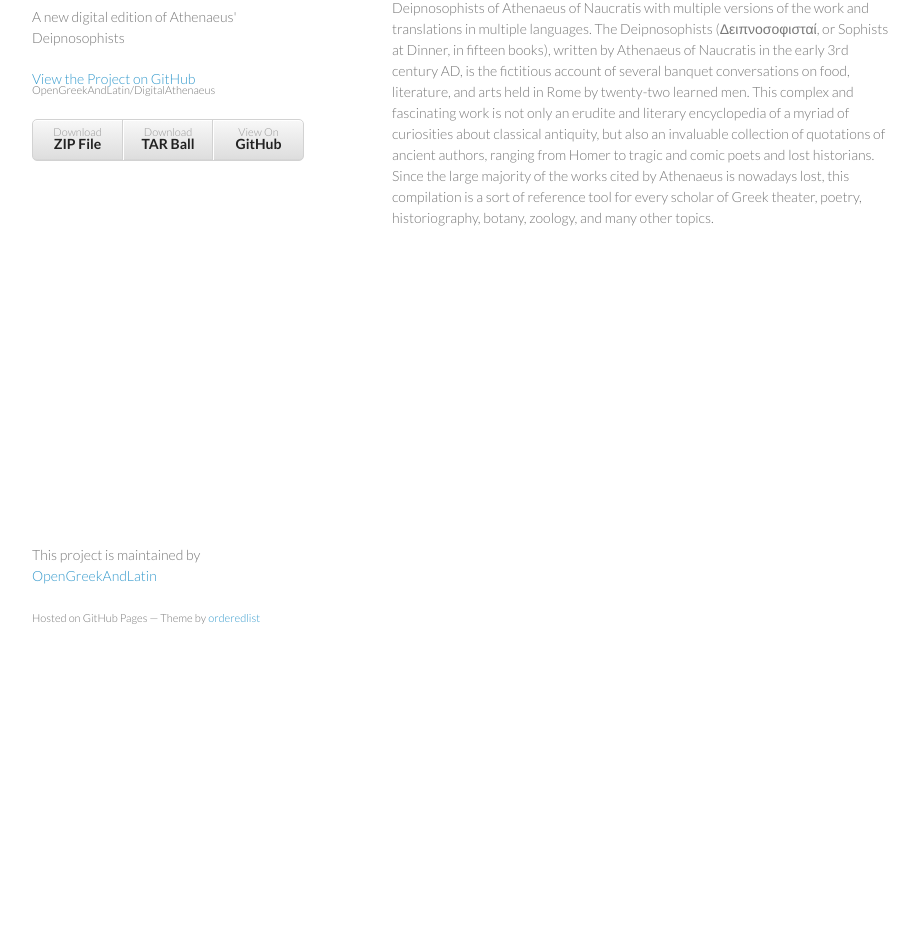
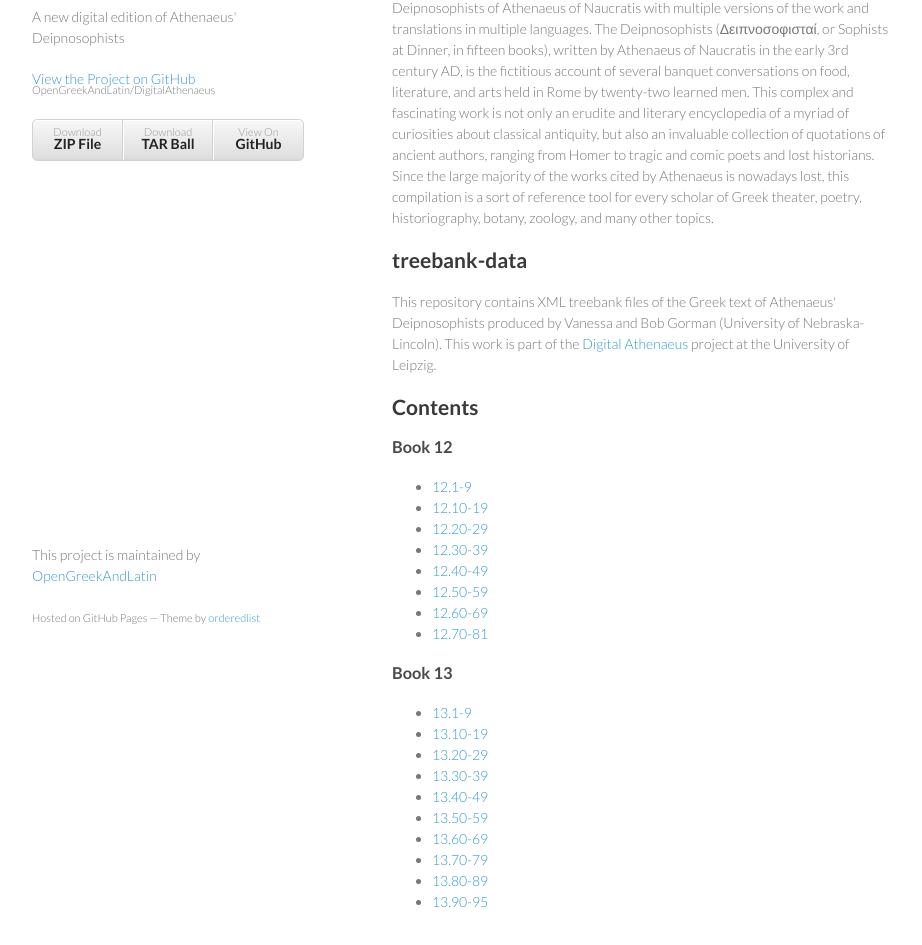
Before and after one commit to medaniel93/DigitalAthenaeus, a plain HTML site: page index.html in a window 1280 px wide. Shown: the part 103-1048 px from the top of the page, without its empty margins (178-1100 px from the left). Before the commit the page ends 800 px from the top, so only its background shows below. Drawn offline with Linux system fonts and the light colour scheme.

Commit message:
Create gh-pages branch via GitHub

```diff
--- a/index.html
+++ b/index.html
@@ -29,6 +29,44 @@
       </header>
       <section>
         <p>The <a href="http://www.dh.uni-leipzig.de/wo/projects/open-greek-and-latin-project/digital-athenaeus/">Digital Athenaeus</a> is a project of the Humboldt Chair of Digital Humanities at the University of Leipzig. The aim of the project is to produce a true digital edition of the Deipnosophists of Athenaeus of Naucratis with multiple versions of the work and translations in multiple languages. The Deipnosophists (Δειπνοσοφισταί, or Sophists at Dinner, in fifteen books), written by Athenaeus of Naucratis in the early 3rd century AD, is the fictitious account of several banquet conversations on food, literature, and arts held in Rome by twenty-two learned men. This complex and fascinating work is not only an erudite and literary encyclopedia of a myriad of curiosities about classical antiquity, but also an invaluable collection of quotations of ancient authors, ranging from Homer to tragic and comic poets and lost historians. Since the large majority of the works cited by Athenaeus is nowadays lost, this compilation is a sort of reference tool for every scholar of Greek theater, poetry, historiography, botany, zoology, and many other topics.</p>
+
+<h2>
+<a id="treebank-data" class="anchor" href="#treebank-data" aria-hidden="true"><span class="octicon octicon-link"></span></a>treebank-data</h2>
+
+<p>This repository contains XML treebank files of the Greek text of Athenaeus' Deipnosophists produced by Vanessa and Bob Gorman (University of Nebraska-Lincoln). This work is part of the <a href="http://www.dh.uni-leipzig.de/wo/projects/open-greek-and-latin-project/digital-athenaeus/">Digital Athenaeus</a> project at the University of Leipzig.</p>
+
+<h2>
+<a id="contents" class="anchor" href="#contents" aria-hidden="true"><span class="octicon octicon-link"></span></a>Contents</h2>
+
+<h3>
+<a id="book-12" class="anchor" href="#book-12" aria-hidden="true"><span class="octicon octicon-link"></span></a>Book 12</h3>
+
+<ul>
+<li><a href="https://github.com/DigitalAthenaeus/treebank-data/blob/master/Book12/athen12%201-9%20jan%2015.xml">12.1-9</a></li>
+<li><a href="https://github.com/DigitalAthenaeus/treebank-data/blob/master/Book12/athen12%2010-19%20jan%2015.xml">12.10-19</a></li>
+<li><a href="https://github.com/DigitalAthenaeus/treebank-data/blob/master/Book12/athen12%2020-29%20jan%2015.xml">12.20-29</a></li>
+<li><a href="https://github.com/DigitalAthenaeus/treebank-data/blob/master/Book12/athen12%2030-39%20jan%2015.xml">12.30-39</a></li>
+<li><a href="https://github.com/DigitalAthenaeus/treebank-data/blob/master/Book12/athen12%2040-49%20jan%2015.xml">12.40-49</a></li>
+<li><a href="https://github.com/DigitalAthenaeus/treebank-data/blob/master/Book12/athen12%2050-59%20jan%2015.xml">12.50-59</a></li>
+<li><a href="https://github.com/DigitalAthenaeus/treebank-data/blob/master/Book12/athen12%2060-69%20jan%2015.xml">12.60-69</a></li>
+<li><a href="https://github.com/DigitalAthenaeus/treebank-data/blob/master/Book12/athen12%2070-81%20jan%2015.xml">12.70-81</a></li>
+</ul>
+
+<h3>
+<a id="book-13" class="anchor" href="#book-13" aria-hidden="true"><span class="octicon octicon-link"></span></a>Book 13</h3>
+
+<ul>
+<li><a href="https://github.com/DigitalAthenaeus/treebank-data/blob/master/Book13/athen13%201-9%20jan%2015.xml">13.1-9</a></li>
+<li><a href="https://github.com/DigitalAthenaeus/treebank-data/blob/master/Book13/athen13%2010-19%20jan%2015.xml">13.10-19</a></li>
+<li><a href="https://github.com/DigitalAthenaeus/treebank-data/blob/master/Book13/athen13%2020-29%20jan%2015.xml">13.20-29</a></li>
+<li><a href="https://github.com/DigitalAthenaeus/treebank-data/blob/master/Book13/athen13%2030-39%20jan%2015.xml">13.30-39</a></li>
+<li><a href="https://github.com/DigitalAthenaeus/treebank-data/blob/master/Book13/athen13%2040-49%20jan%2015.xml">13.40-49</a></li>
+<li><a href="https://github.com/DigitalAthenaeus/treebank-data/blob/master/Book13/athen13%2050-59%20jan%2015.xml">13.50-59</a></li>
+<li><a href="https://github.com/DigitalAthenaeus/treebank-data/blob/master/Book13/athen13%2060-69%20jan%2015.xml">13.60-69</a></li>
+<li><a href="https://github.com/DigitalAthenaeus/treebank-data/blob/master/Book13/athen13%2070-79%20jan%2015.xml">13.70-79</a></li>
+<li><a href="https://github.com/DigitalAthenaeus/treebank-data/blob/master/Book13/athen13%2080-89%20jan%2015.xml">13.80-89</a></li>
+<li><a href="https://github.com/DigitalAthenaeus/treebank-data/blob/master/Book13/athen13%2090-95%20jan%2015.xml">13.90-95</a></li>
+</ul>
       </section>
       <footer>
         <p>This project is maintained by <a href="https://github.com/OpenGreekAndLatin">OpenGreekAndLatin</a></p>
```
Also changed, not shown: params.json (+1 -1 lines).
